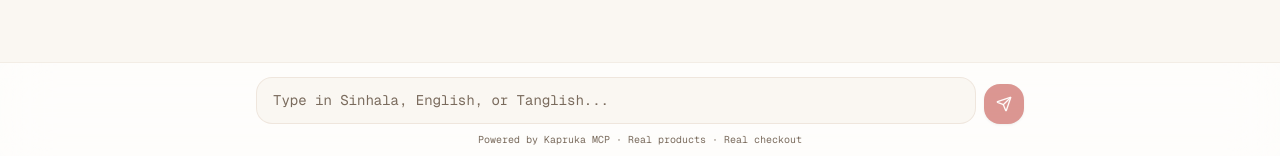
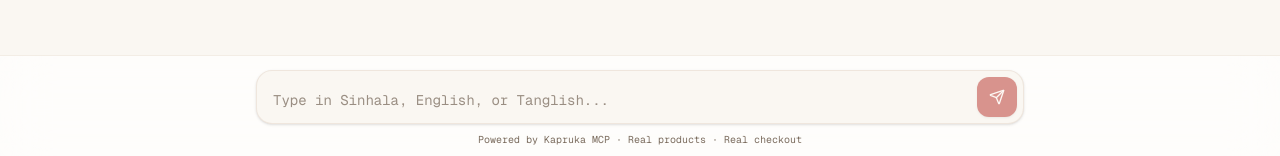
Before and after one commit to zibrasismail/kapruka-mcp-challenge, a Next.js app: page / in a window 1280 px wide. Shown: the part 641-797 px from the top of the page. Built offline with nearby package versions, Linux system fonts and the light colour scheme.

Commit message:
feat: enhance chat composer styling and update textarea placeholder behavior

```diff
--- a/src/app/globals.css
+++ b/src/app/globals.css
@@ -194,6 +194,10 @@ body::before {
   min-width: 2.75rem;
 }
 
+.chat-composer textarea::placeholder {
+  line-height: 1.35;
+}
+
 @keyframes fade-in-up {
   from {
     opacity: 0;
--- a/src/components/chat/chat-interface.tsx
+++ b/src/components/chat/chat-interface.tsx
@@ -279,8 +279,9 @@ export function ChatInterface() {
             e.preventDefault();
             handleSubmit();
           }}
-          className="mx-auto flex max-w-3xl items-end gap-2"
+          className="mx-auto max-w-3xl"
         >
+          <div className="chat-composer flex min-h-11 items-end rounded-2xl border border-border/60 bg-background shadow-sm transition focus-within:border-primary/50 focus-within:ring-2 focus-within:ring-primary/20">
             <textarea
               ref={inputRef}
               value={input}
@@ -300,16 +301,20 @@ export function ChatInterface() {
                   handleSubmit();
                 }
               }}
-            placeholder="Type in Sinhala, English, or Tanglish..."
+              placeholder={
+                isMobile
+                  ? "Ask in Sinhala, English…"
+                  : "Type in Sinhala, English, or Tanglish..."
+              }
               rows={1}
               enterKeyHint={isMobile ? "enter" : "send"}
-            className="max-h-32 min-h-11 flex-1 resize-none rounded-2xl border border-border/60 bg-background px-4 py-3 text-base leading-normal outline-none transition placeholder:text-muted-foreground focus:border-primary/50 focus:ring-2 focus:ring-primary/20 sm:text-sm"
+              className="max-h-32 min-h-11 min-w-0 flex-1 resize-none border-0 bg-transparent px-3.5 py-2.5 text-base leading-snug outline-none placeholder:leading-snug placeholder:text-muted-foreground/75 sm:px-4 sm:py-3 sm:text-sm"
             />
             <Button
               type="submit"
               size="icon"
               disabled={!input.trim() || isLoading}
-            className="shrink-0 rounded-2xl"
+              className="m-1 size-9 shrink-0 rounded-xl sm:m-1.5 sm:size-10"
             >
               {isLoading ? (
                 <Loader2 className="size-4 animate-spin" />
@@ -317,6 +322,7 @@ export function ChatInterface() {
                 <Send className="size-4" />
               )}
             </Button>
+          </div>
         </form>
         <p className="mx-auto mt-1.5 hidden max-w-3xl text-center text-[10px] text-muted-foreground sm:mt-2 sm:block">
           Powered by Kapruka MCP · Real products · Real checkout
```
Lines whose indentation alone changed are shown as unchanged.
